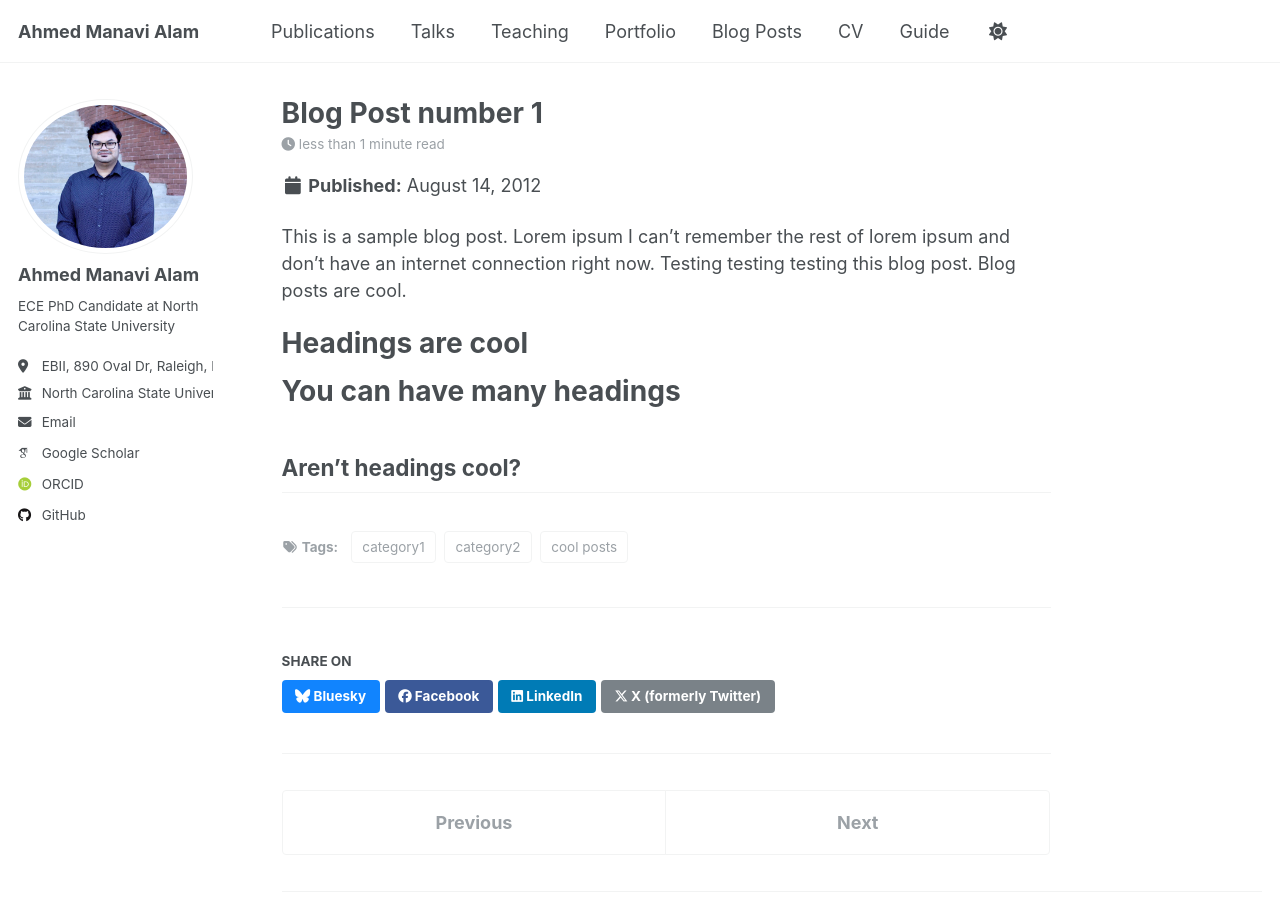
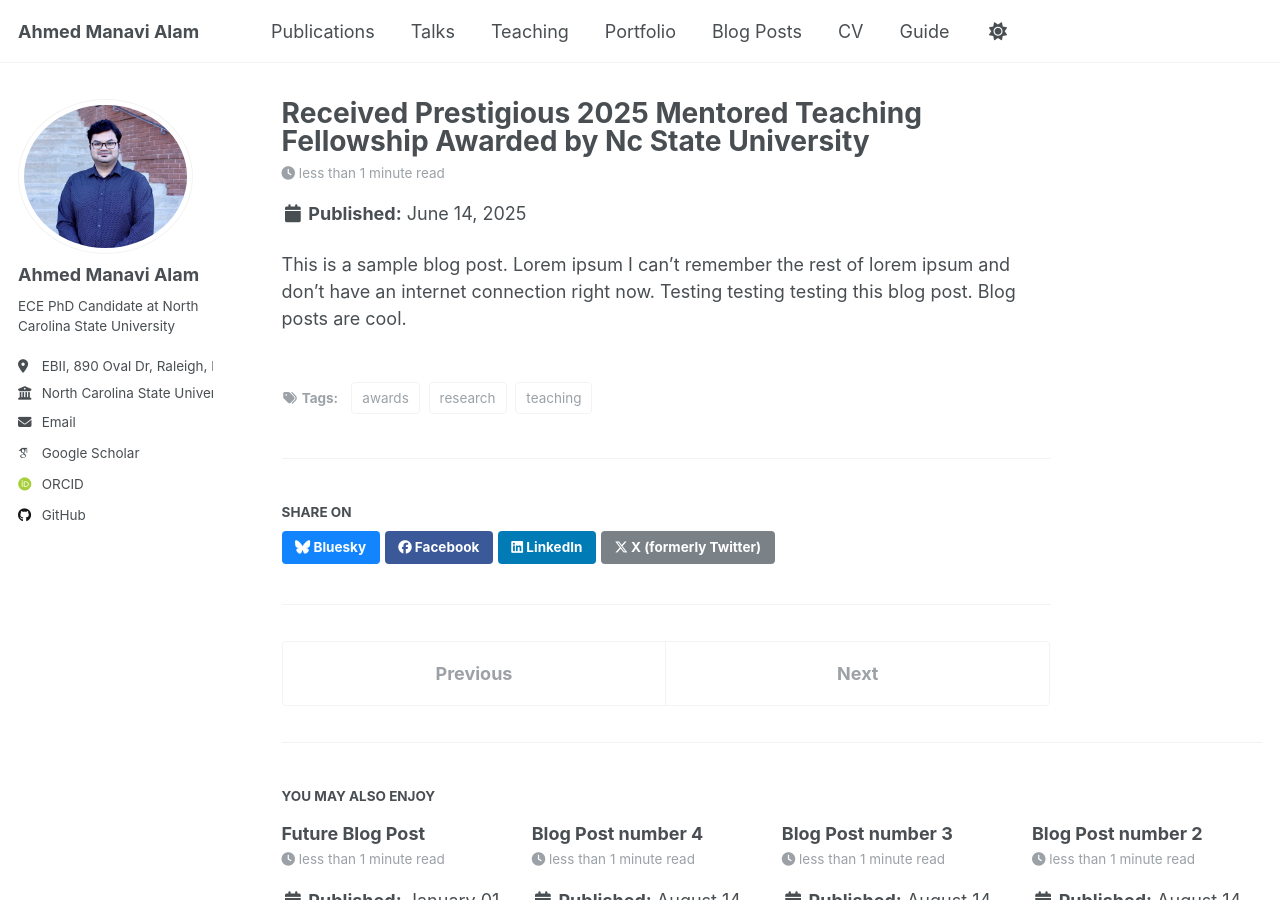
Before and after one commit to ahmed-manavi/ahmed-manavi.github.io, a Jekyll site: the page built from _posts/2012-08-14-blog-post-1.md, in a window 1280 px wide and 900 px high. Built offline with Jekyll 4.4.1, drawn with Linux system fonts in a browser that asks for light colours; some web fonts are replaced.

Commit message:
Update 2012-08-14-blog-post-1.md

```diff
--- a/_posts/2012-08-14-blog-post-1.md
+++ b/_posts/2012-08-14-blog-post-1.md
@@ -1,20 +1,11 @@
 ---
-title: 'Blog Post number 1'
-date: 2012-08-14
+title: 'Received Prestigious 2025 Mentored Teaching Fellowship Awarded by Nc State University'
+date: 2025-06-14
 permalink: /posts/2012/08/blog-post-1/
 tags:
-  - cool posts
-  - category1
-  - category2
+  - awards
+  - teaching
+  - research
 ---
 
 This is a sample blog post. Lorem ipsum I can't remember the rest of lorem ipsum and don't have an internet connection right now. Testing testing testing this blog post. Blog posts are cool.
-
-Headings are cool
-======
-
-You can have many headings
-======
-
-Aren't headings cool?
-------
```
